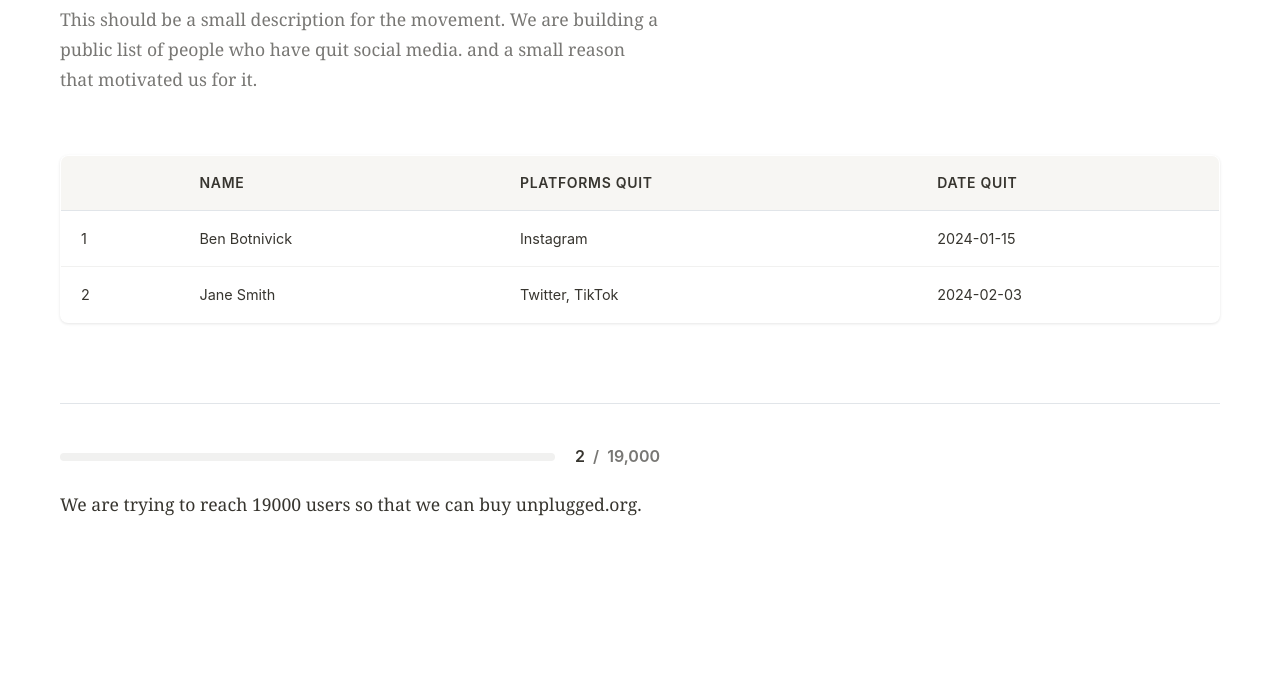
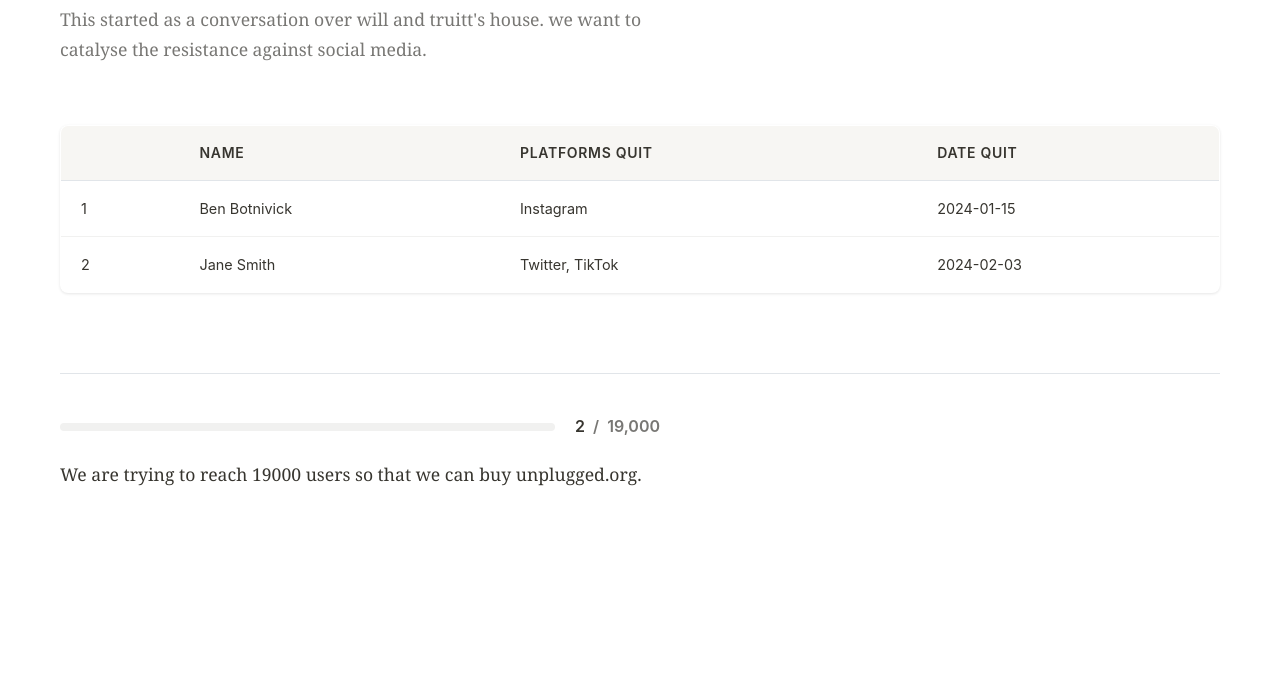
Before and after one commit to lgngrvs/unplugged, a plain HTML site: page index.html in a window 1280 px wide. Shown: the part 115-800 px from the top of the page. Drawn offline with Linux system fonts and the light colour scheme; no server answers.

Commit message:
Final changes

```diff
--- a/index.html
+++ b/index.html
@@ -11,7 +11,7 @@
         <header>
             <h1 class="title">The unplugged project</h1>
             <p class="subtitle">
-                This should be a small description for the movement. We are building a public list of people who have quit social media. and a small reason that motivated us for it.
+                This started as a conversation over will and truitt's house. we want to catalyse the resistance against social media.
             </p>
         </header>
 
```
